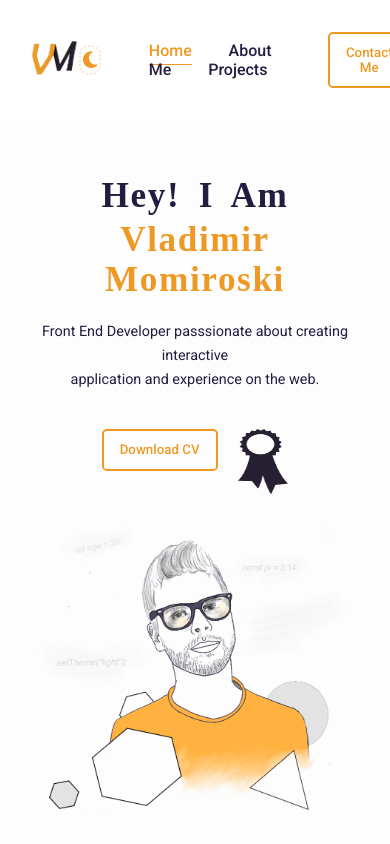
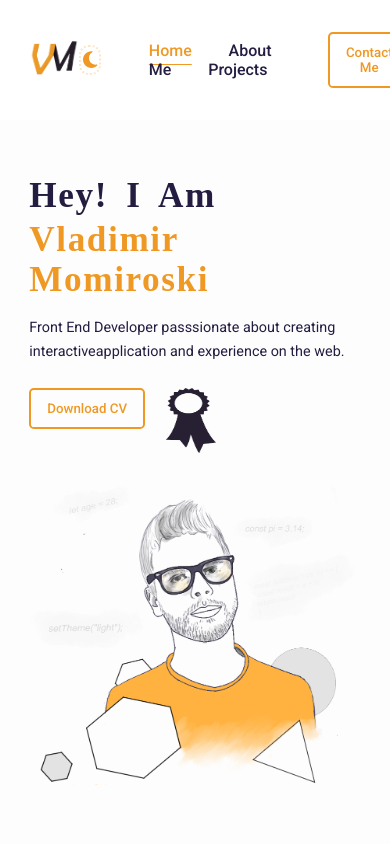
Before and after one commit to vladimirmomiroski/portfolio, a React (Create React App) app in the folder frontend/: page / in a window 390 px wide. Shown: the top 844 px of the page. Built offline with nearby package versions, Linux system fonts and the light colour scheme; no server answers; a web font is replaced by a local one.

Commit message:
polishing some parts and env file added

```diff
--- a/frontend/package.json
+++ b/frontend/package.json
@@ -10,6 +10,7 @@
     "@testing-library/jest-dom": "^5.16.4",
     "@testing-library/react": "^13.3.0",
     "@testing-library/user-event": "^13.5.0",
+    "file-saver": "^2.0.5",
     "react": "^18.1.0",
     "react-dom": "^18.1.0",
     "react-router-dom": "^6.3.0",
--- a/frontend/src/components/Button/Btn.jsx
+++ b/frontend/src/components/Button/Btn.jsx
@@ -4,6 +4,7 @@ import styles from './Btn.module.css';
 export default function Btn({text, func}) {
   const { button } = styles;
   return (
-    <button onClick={() => func()} className={button}>{text}</button>
+    <button onClick={func} className={button}>{text}</button>
+
   )
 }
--- a/frontend/src/components/ScrollToTop/ScrollToTop.module.css
+++ b/frontend/src/components/ScrollToTop/ScrollToTop.module.css
@@ -12,3 +12,15 @@
     font-size:3.1rem;
     color: rgb(0, 199, 189);
 }
+
+
+@media(max-width:550px) {
+    .container {
+        bottom:1.5rem;
+        right:1.5rem;
+    }
+
+    .scrollIcon {
+        font-size:2.5rem;
+    }
+}
--- a/frontend/src/context/Context.js
+++ b/frontend/src/context/Context.js
@@ -1,5 +1,5 @@
 import React, { createContext, useEffect, useState } from "react";
-import { fetchData } from '../fetchHandlers/fetchHandlers';
+import { fetchData, postData } from '../fetchHandlers/fetchHandlers';
 
 export const Context = createContext();
 
@@ -10,31 +10,15 @@ export const Provider = ({ children }) => {
   const [theme, setTheme] = useState(false);
   const [msgSuccess, setMsgSuccess] = useState(false);
 
-  const url = "http://localhost:5000/";
+  const url = process.env.REACT_APP_URL;
 
   useEffect(() => {
-    fetchData(setProjects, url, "projects")
-    fetchData(setSkills, url, "skills")
+    fetchData(setProjects, url, "/projects")
+    fetchData(setSkills, url, "/skills")
   }, []);
 
   const postMail = (mail) => {
-    const options = {
-      method: "POST",
-      headers: {
-        "Content-Type": "application/json",
-      },
-      body: JSON.stringify(mail),
-    };
-
-    fetch("http://localhost:5000/messages", options)
-      .then((res) => {
-        if (res.status === 200) {
-          messageSuccess()
-        }
-      })
-      .catch((error) => {
-        throw new Error(error);
-      });
+    postData(mail, url, "/messages", messageSuccess)
   };
 
   const messageSuccess = () => {
--- a/frontend/src/fetchHandlers/fetchHandlers.js
+++ b/frontend/src/fetchHandlers/fetchHandlers.js
@@ -1,5 +1,26 @@
 export const fetchData = (setData, url, endPoint) => {
+    console.log(url+endPoint)
  fetch(url + endPoint)
  .then(res => res.json())
  .then(data => setData(data))
 }
+
+export const postData = (data, url, endPoint, func) => {
+    const options = {
+        method: "POST",
+        headers: {
+          "Content-Type": "application/json",
+        },
+        body: JSON.stringify(data),
+      };
+
+      fetch(url + endPoint, options)
+        .then((res) => {
+          if (res.status === 200) {
+            func()
+          }
+        })
+        .catch((error) => {
+          throw new Error(error);
+        });
+}
--- a/frontend/src/pages/Contact/Contact.module.css
+++ b/frontend/src/pages/Contact/Contact.module.css
@@ -118,6 +118,10 @@
 }
 
 @media(max-width:1000px) {
+
+    .container {
+        min-height: calc(100vh - 114px);
+    }
     .main {
         flex-direction: column;
     }
@@ -143,9 +147,9 @@
 @media(max-width:550px) {
 
     .textBox {
-        width:97%;
+        width:100%;
     }
     .form {
-        width:97%;
+        width:100%;
     }
 }
--- a/frontend/src/pages/Home/header/Header.module.css
+++ b/frontend/src/pages/Home/header/Header.module.css
@@ -22,7 +22,7 @@
     .container {
         flex-direction: column;
         align-items: center;
-        text-align: center;
+        width:100%;
         min-height: auto;
     }
 }
--- a/frontend/src/pages/Home/header/imagePart/ImagePart.module.css
+++ b/frontend/src/pages/Home/header/imagePart/ImagePart.module.css
@@ -13,13 +13,19 @@
 
 @media(max-width: 1100px) {
     .container {
-      width:80%;
+      width:70%;
       object-fit: cover;
     }
 }
 
 @media(max-width: 768px) {
     .container {
-        width: 95%;
+        width: 70%;
     }
 }
+
+@media(max-width:550px) {
+    .container {
+        width: 85%;
+    }
+}
--- a/frontend/src/pages/Home/header/introduction/Introduction.jsx
+++ b/frontend/src/pages/Home/header/introduction/Introduction.jsx
@@ -3,6 +3,7 @@ import styles from "./Introduction.module.css";
 import Btn from "../../../../components/Button/Btn";
 import { useContext } from "react";
 import { Context } from "../../../../context/Context";
+import FileSaver from 'file-saver';
 
 export default function Introduction() {
   const {
@@ -10,6 +11,7 @@ export default function Introduction() {
     title,
     orange,
     about,
+    aboutText,
     certificateLogo,
     resumeBox,
     colorDark,
@@ -22,7 +24,10 @@ export default function Introduction() {
    whichLogo += theme ? "certificateDark.png" : "certificateLight.png"
 
   const downloadCv = () => {
-    console.log("download cv");
+    FileSaver.saveAs(
+      '/resource/cv.pdf',
+      "Portfolio"
+      )
   };
 
   return (
@@ -30,10 +35,10 @@ export default function Introduction() {
       <h2 className={`${title} ${whichTheme} ${spaceBottom}`}>hey! i am</h2>
       <h2 className={`${title} ${orange}`}>vladimir momiroski</h2>
       <div className={about}>
-      <p className={whichTheme}>
+      <p className={`${whichTheme} ${aboutText}`}>
         Front End Developer passsionate about creating interactive
       </p>
-      <p className={whichTheme}>
+      <p className={`${whichTheme} ${aboutText}`}>
        application and experience on the web.
       </p>
       </div>
--- a/frontend/src/pages/Home/header/introduction/Introduction.module.css
+++ b/frontend/src/pages/Home/header/introduction/Introduction.module.css
@@ -58,15 +58,19 @@
 
 @media(max-width: 1100px) {
     .container {
-      width:90%;
+      width:60%;
       display:flex;
       flex-direction: column;
-      align-items: center;
       margin-bottom:3rem;
+    }
+
+    .about {
+        text-align: start;
     }
 
     .title {
         font-size:3.2rem;
+        text-align: start;
     }
 
     .resumeBox {
@@ -75,6 +79,13 @@
 }
 
 @media(max-width:768px) {
+
+    .container {
+        width:70%;
+    }
+    .aboutText {
+        display:inline;
+    }
     .title {
         font-size:2.9rem;
     }
@@ -86,10 +97,24 @@
 @media(max-width: 570px) {
 
     .container {
-        width:100%;
         margin-bottom:2rem;
     }
     .title {
         font-size:2.2rem;
     }
 }
+
+@media(max-width:460px) {
+    .container {
+        width:85%;
+    }
+
+    .orange {
+        color:#EF9924;
+        margin-bottom: 1rem;
+    }
+
+    .resumeBox {
+        margin-top:1.5rem;
+    }
+}
--- a/frontend/src/pages/ProjectInfo/ProjectInfo.module.css
+++ b/frontend/src/pages/ProjectInfo/ProjectInfo.module.css
@@ -9,3 +9,11 @@
   display: flex;
   justify-content: center;
 }
+
+
+@media(max-width:550px) {
+  .container {
+    width:100%;
+    min-height: calc(100vh - 114px);
+  }
+}
--- a/frontend/src/pages/ProjectInfo/ProjectInfoItem.module.css
+++ b/frontend/src/pages/ProjectInfo/ProjectInfoItem.module.css
@@ -106,10 +106,10 @@
 
 @media(max-width:550px) {
     .button {
-        width:3.8rem;
-        height:3.8rem;
-        bottom:2rem;
-        left:2rem;
+        width:4rem;
+        height:4rem;
+        bottom:3.5rem;
+        left:3.5rem;
       }
 
       .iconLeft {
```
Also changed, not shown: 2 other files (tests, documents, lock files or other folders).
